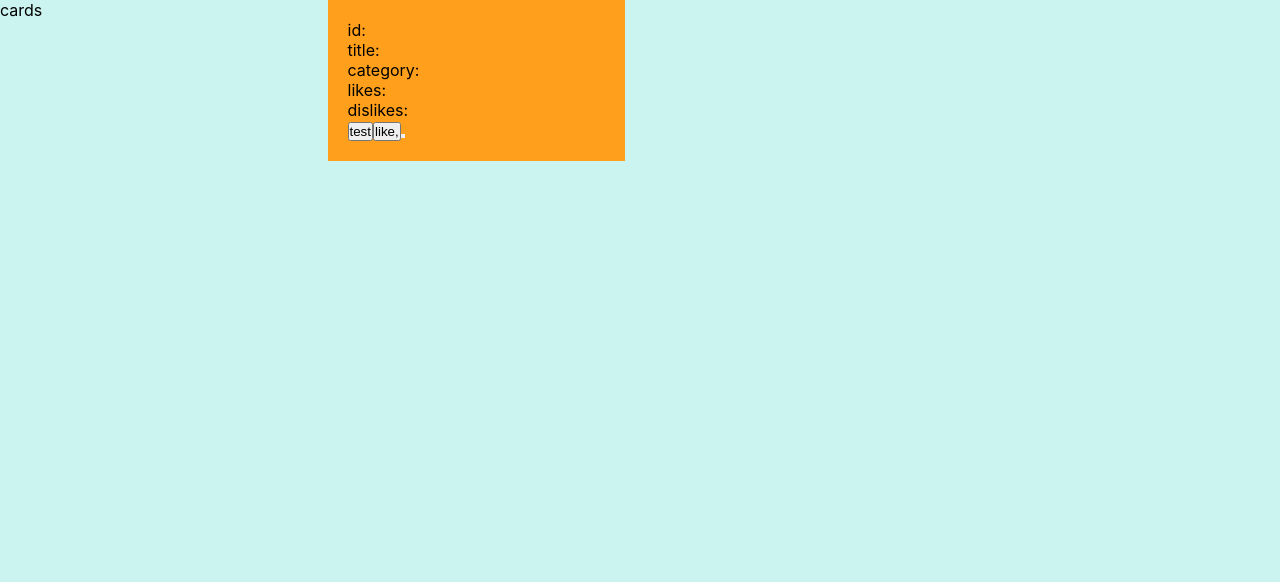
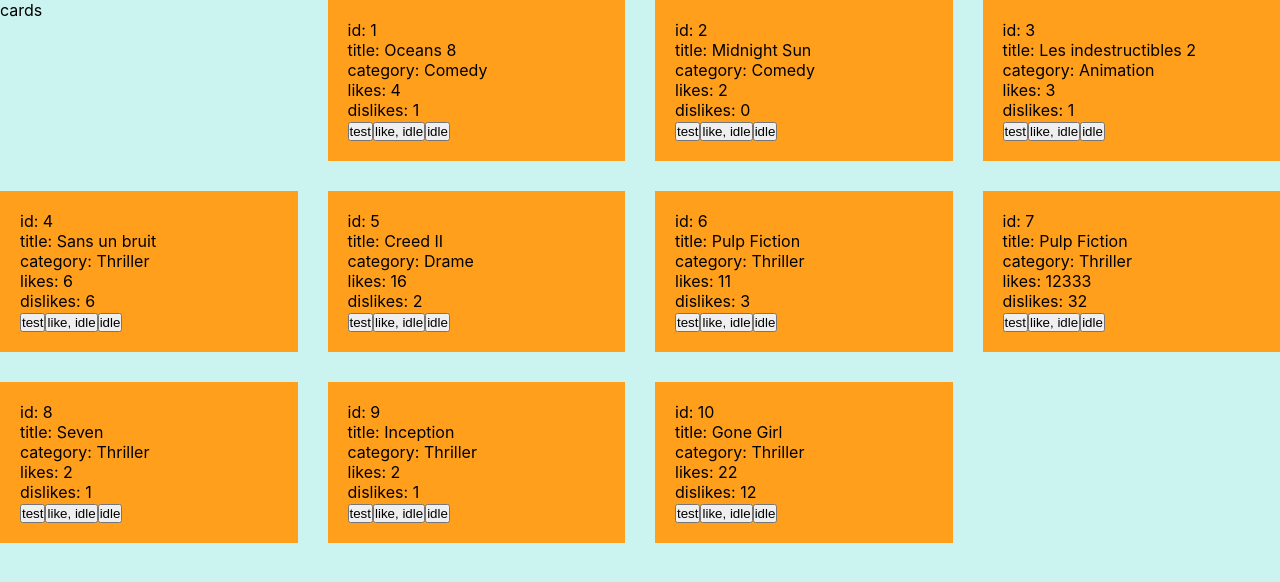
Before and after one commit to ilci66/react-interview-project, a React (Create React App) app: page / in a window 1280 px wide. Shown: the top 582 px of the page. Built offline with nearby package versions, Linux system fonts and the light colour scheme.

Commit message:
setting state and rendering

```diff
--- a/src/components/Cards.js
+++ b/src/components/Cards.js
@@ -3,27 +3,39 @@
 import {
   getMoviesAsync,
   selectMovies,
+  getStatus,
   getAllMovies
 } from '../slice/movieSlice';
 import Card from './Card';
 
 const Cards = () => {
   const [allMovies, setAllMovies] = useState();
+  const status = useSelector(getStatus);
+  const movies = useSelector(selectMovies);
   const dispatch = useDispatch();
-  // const movies = useSelector(selectMovies);
-  // console.log("movies after selector", movies)
 
   useEffect(() => {
-    setAllMovies(dispatch(getAllMovies()))
+    dispatch(getMoviesAsync());
   }, [])
+
+  useEffect(() => {
+    setAllMovies(movies);
+  }, [movies])
 
   console.log("all movies in cards",allMovies)
 
   return (<>
     cards
-    {/* <Card /> */}
-    {/* {allMovies && allMovies.map(m => m.id)} */}
-    <Card />
+    {/* {movies.length} */}
+    {allMovies &&
+      allMovies.map(m => <Card
+        key={m.id}
+        id={m.id}
+        title={m.title}
+        category={m.category}
+        likes={m.likes}
+        dislikes={m.dislikes}
+      />)}
   </>)
 }
 
--- a/src/slice/movieSlice.js
+++ b/src/slice/movieSlice.js
@@ -5,6 +5,11 @@
   movies: [],
   status: 'idle',
 };
+
+// const initialState = {
+//   movies: getMovies(),
+//   status: 'idle',
+// };
 
 
 export const getMoviesAsync = createAsyncThunk(
@@ -21,10 +26,21 @@
   initialState,
   reducers: {
     like: (state, action) => {
-      state.movies.map((movie) => { if(movie.id === action.payload)  movie.likes += 1; console.log("liked  ",movie.likes); return});
+      state.movies.map((movie) => {
+        if(movie.id === action.payload) {
+          movie.likes += 1;
+          console.log("liked  ",movie.likes);
+          return
+        }
+      });
     },
     dislike: (state, action) => {
-      state.movies.map((movie) => { if(movie.id === action.payload)  movie.dislikes += 1; return});
+      state.movies.map((movie) => {
+        if(movie.id === action.payload) {
+          movie.dislikes += 1;
+          return
+        }
+      });
     },
     deleteMovie: (state, action) => {
       state.movies.filter((movie) => movie.id !== action.payload);
```
